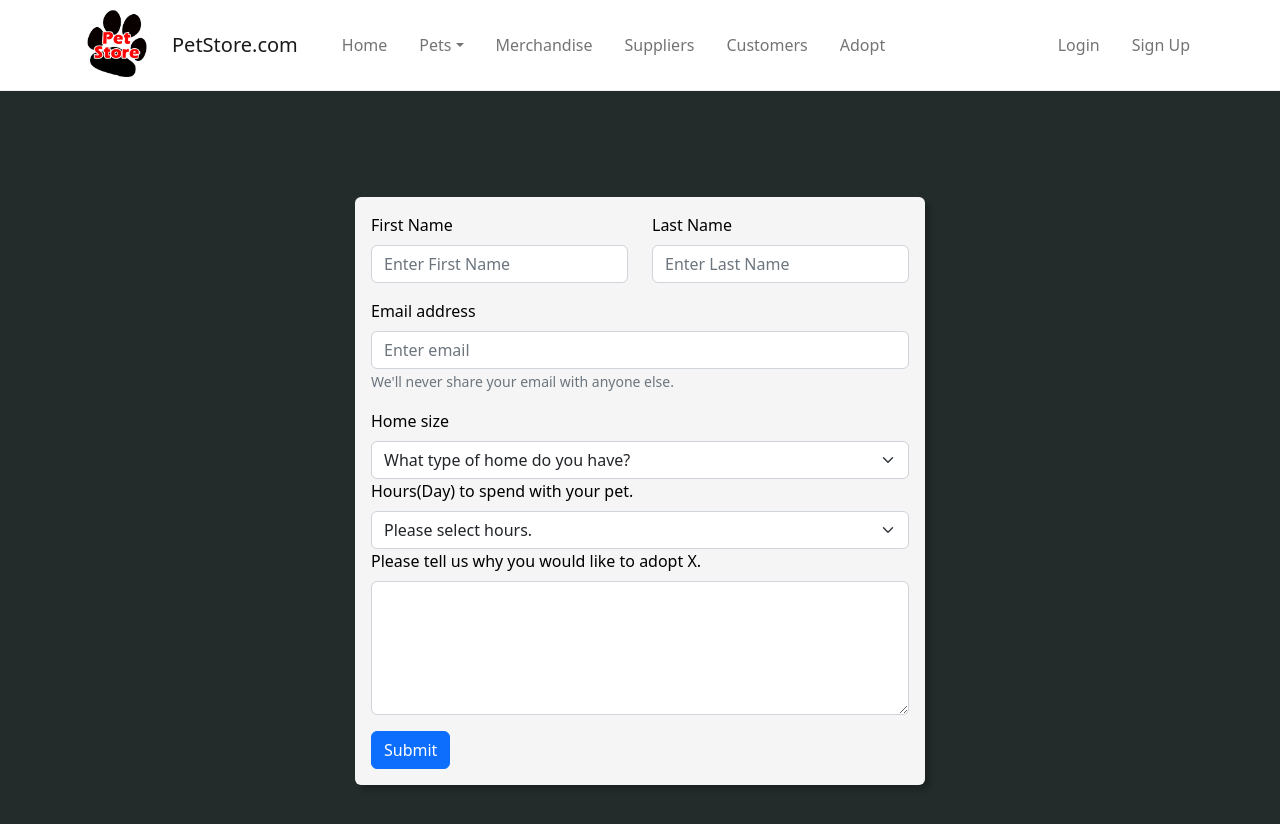
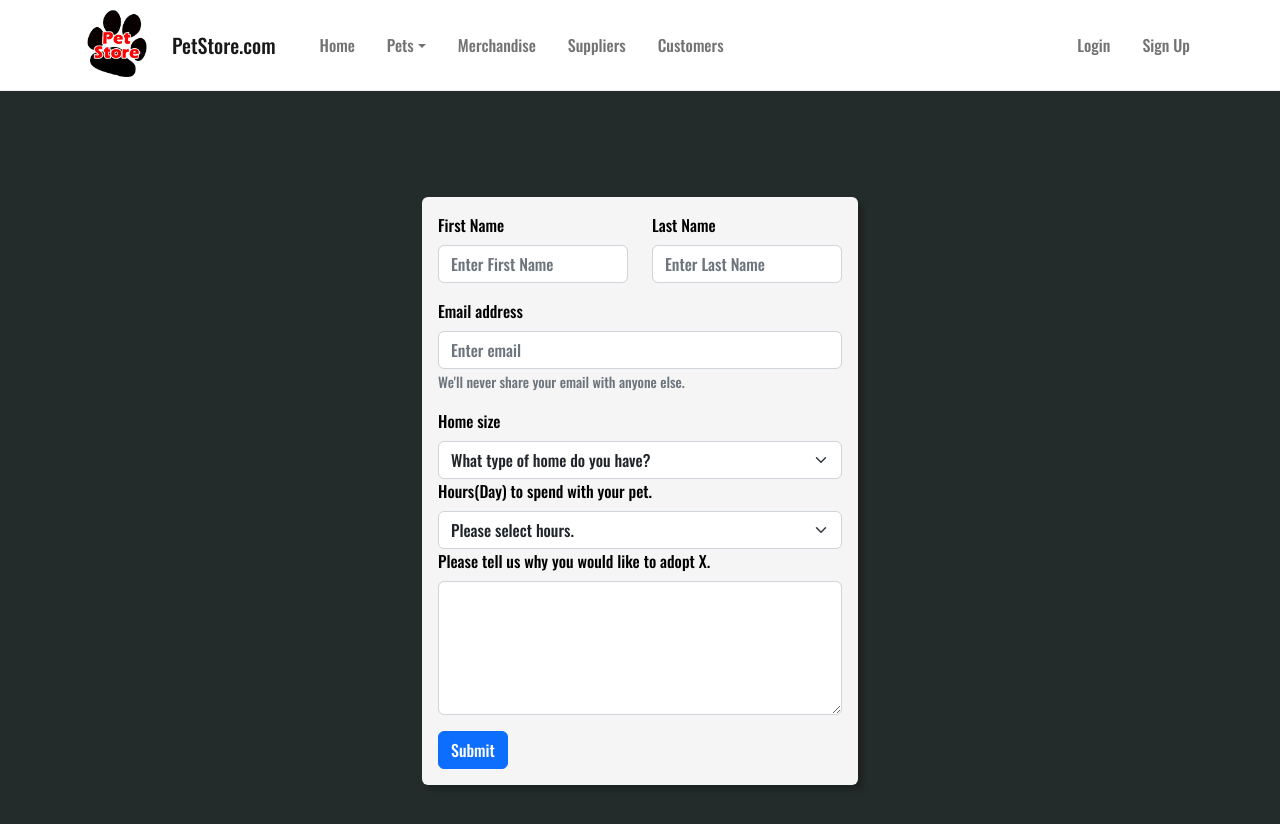
Before and after one commit to Deadrick99/petstore, a React (Vite) app: page /Adopt in a window 1280 px wide. Shown: the top 824 px of the page. Built offline with nearby package versions, Linux system fonts and the light colour scheme.

Commit message:
modified:   index.css 	modified:   index.html 	modified:   package-lock.json 	modified:   package.json 	modified:   src/pages/Home.tsx 	modified:   src/pages/Navbar2.tsx

```diff
--- a/index.css
+++ b/index.css
@@ -3,6 +3,11 @@
   good to remove flashes of content without styling (such
   as the white flashbang before loading a dark theme.
 */
+@import url('https://fonts.googleapis.com/css2?family=Oswald:wght@300;500;700&display=swap');
+
+* {
+  font-family: 'Oswald';
+}
 
 :root {
   color-scheme: dark light;
@@ -39,6 +44,10 @@ body .Home {
   padding: 20px;
 }
 
+.medium-box {
+  max-width: 600px;
+}
+
 body {
   background-color: #232323;
 }
--- a/index.html
+++ b/index.html
@@ -2,9 +2,9 @@
 <html lang="en">
   <head>
     <meta charset="UTF-8" />
-    <link rel="icon" type="image/svg+xml" href="/vite.svg" />
+    <link rel="icon" type="image/png" href="src\pages\images\petstorelogo1.png" />
     <meta name="viewport" content="width=device-width, initial-scale=1.0" />
-    <title>React Bootstrap</title>
+    <title>Pet Store</title>
     <link rel="stylesheet" href="index.css" />
   </head>
   <body>
--- a/package.json
+++ b/package.json
@@ -9,6 +9,9 @@
     "preview": "vite preview"
   },
   "dependencies": {
+    "@fortawesome/fontawesome-svg-core": "^6.2.0",
+    "@fortawesome/free-solid-svg-icons": "^6.2.0",
+    "@fortawesome/react-fontawesome": "^0.2.0",
     "axios": "^1.1.2",
     "bootstrap": "^5.2.1",
     "formik": "^2.2.9",
--- a/src/pages/Home.tsx
+++ b/src/pages/Home.tsx
@@ -2,16 +2,12 @@ import image from "./images/pets2.png";
 
 const Home = () => {
   return (
-    <div className="Home">
+    <body>
+      <div className="Home">
+      <h1 className="text-center">Welcome to the Pet Store</h1>
+      </div>
+    </body>
 
-    </div>
-    /*<div style={{ backgroundImage:`url(${image})`,
-    backgroundPosition: 'center',
-    backgroundSize: 'cover',
-    backgroundRepeat: 'no-repeat',
-    width: '100vw',
-    height: '100vh'}}>
-    </div>*/
 );
 }
 
--- a/src/pages/Navbar2.tsx
+++ b/src/pages/Navbar2.tsx
@@ -23,7 +23,6 @@ function Navbar2() {
             <Nav.Link href="/Merchandise">Merchandise</Nav.Link>
             <Nav.Link href="/Suppliers">Suppliers</Nav.Link>
             <Nav.Link href="/Customers">Customers</Nav.Link>
-            <Nav.Link href="/Adopt">Adopt</Nav.Link>
           </Nav>
 
           <Nav className="ml-auto">
```
Also changed, not shown: 1 other file (tests, documents, lock files or other folders).
